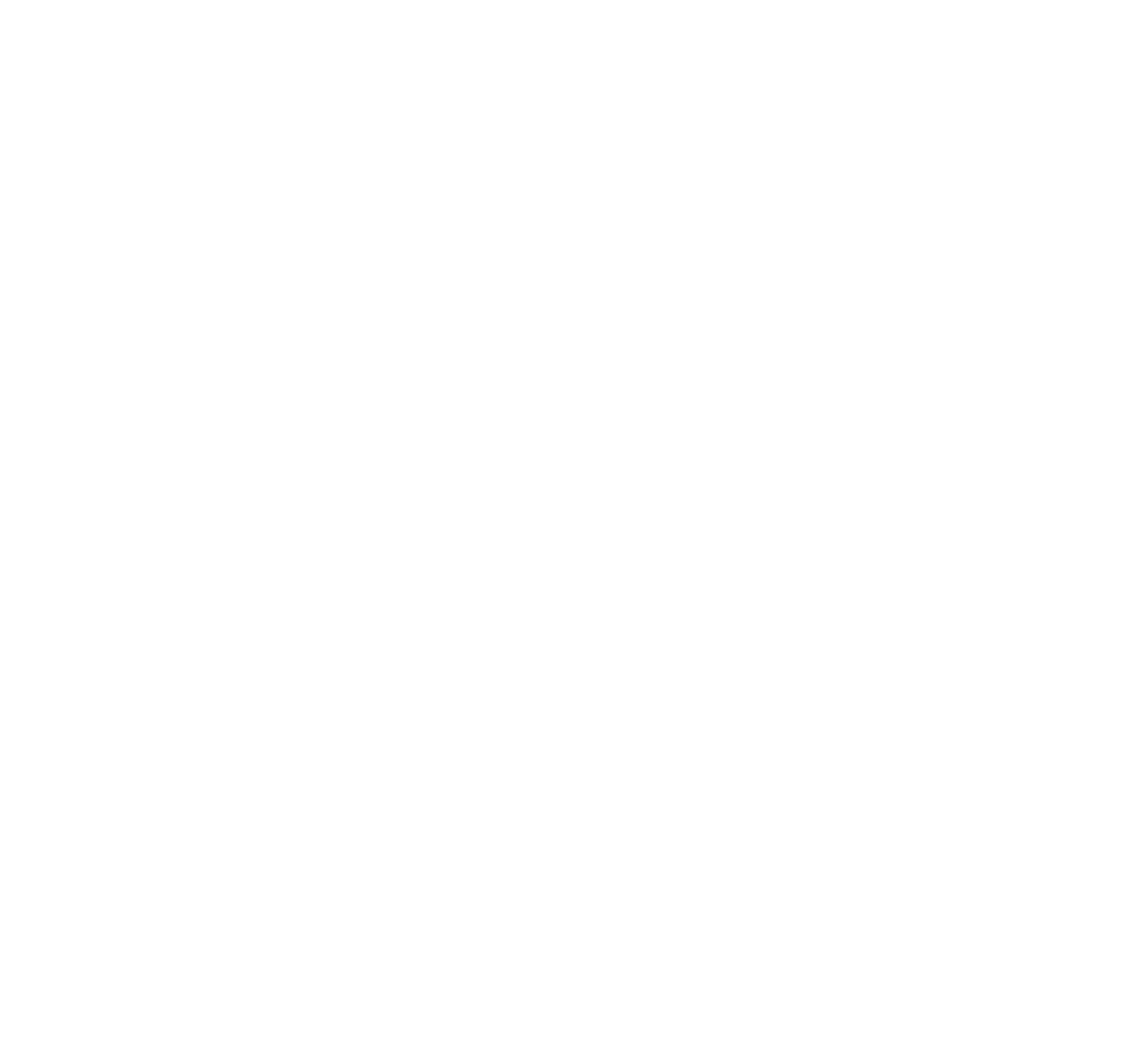
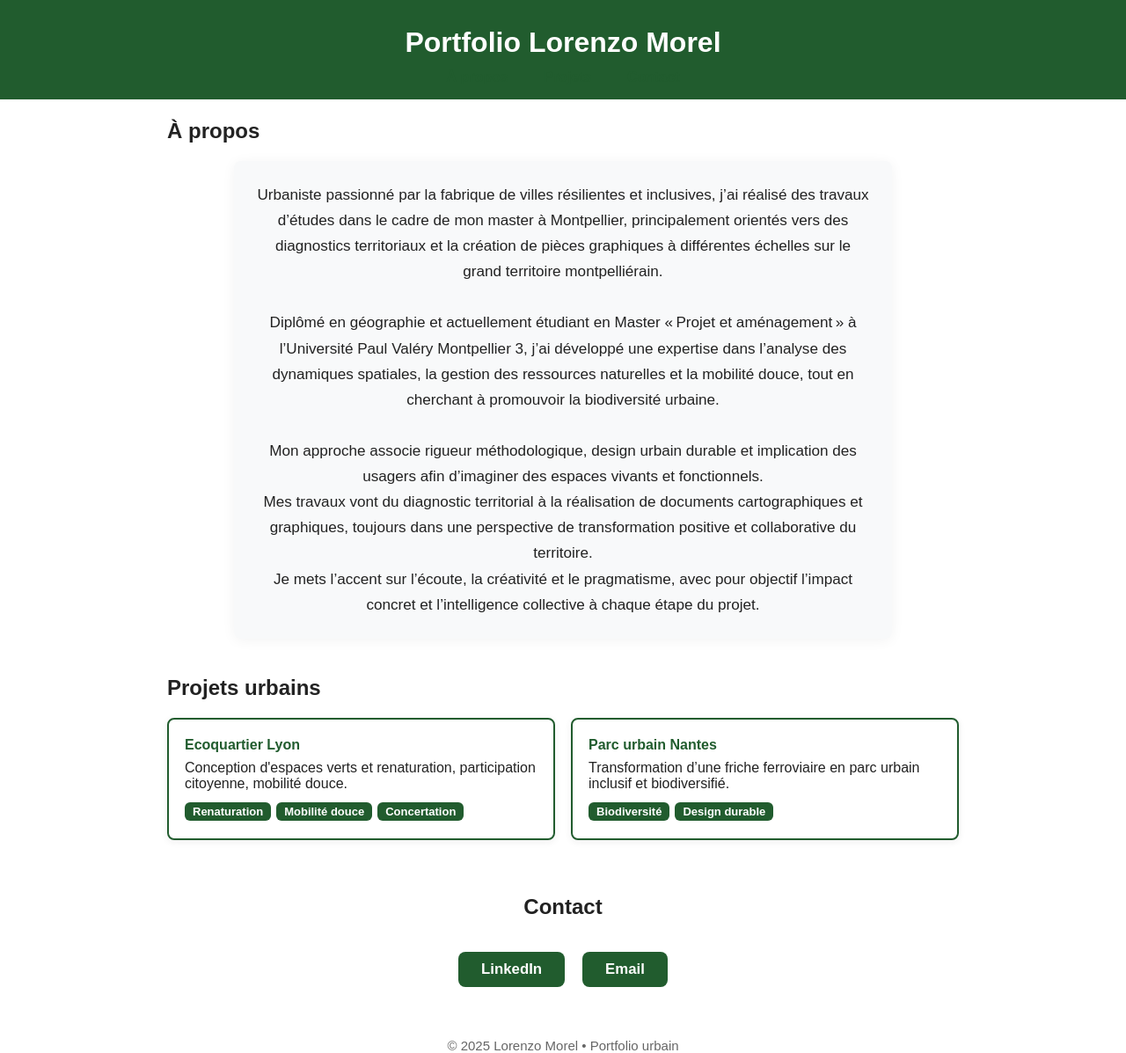
Before and after one commit to lorenzomorel77/Portfolio, a plain HTML site: page index.html in a window 1280 px wide. Shown: the whole page at 88% size. Before the commit the page ends 800 px from the top, so only its background shows below. Drawn offline with Linux system fonts and the light colour scheme.

Commit message:
Update index.html

```diff
--- a/index.html
+++ b/index.html
@@ -12,14 +12,7 @@
     nav { margin-top:12px;}
     nav a { color:#215c2e; text-decoration:none; margin:0 18px; font-weight:bold;}
     section { margin-bottom: 42px; }
-    section h2 {
-      color: #215c2e;
-      font-size: 2rem;
-      margin-bottom: 28px;
-      margin-top: 0;
-      font-weight: 700;
-      text-align: center; /* TITRES CENTRÉS */
-    }
+    /* Centrer et embellir À propos */
     #about-text {
       text-align: center;
       max-width: 700px;
@@ -37,8 +30,18 @@
     .project-title { font-weight: bold; color:#215c2e; margin-bottom:8px; }
     .project-desc { margin-bottom:12px; }
     .tag { display:inline-block; color:#fff;font-size:13px;font-weight:bold; background:#215c2e; border-radius:6px; padding:3px 9px; margin-right:6px;}
-    #contact-section { display: flex; flex-direction: column; align-items: center; }
-    .contact-btns { display: flex; gap: 20px; justify-content: center; margin: 18px 0 16px 0;}
+    /* Contact centré */
+    #contact-section {
+      display: flex;
+      flex-direction: column;
+      align-items: center;
+    }
+    .contact-btns {
+      display: flex;
+      gap: 20px;
+      justify-content: center;
+      margin: 18px 0 16px 0;
+    }
     .contact-btns a { display:inline-block; padding:10px 26px; color:#fff; background:#215c2e; border-radius:8px; text-decoration:none; font-weight:bold; font-size:1.05em; transition:background .2s;}
     .contact-btns a:hover { background: #288141;}
     footer { text-align: center; font-size:15px; color: #666; margin:38px 0 0; }
@@ -49,4 +52,91 @@
     }
     /* Modal */
     .modal-bg{position:fixed;top:0;left:0;width:100vw;height:100vh;background:rgba(33,92,46,0.19);display:none;align-items:center;justify-content:center;z-index:100;}
-    .modal{background:#fff;border:2px solid #215
+    .modal{background:#fff;border:2px solid #215c2e;padding:28px 24px;border-radius:12px;min-width:300px;max-width:94vw;max-height:76vh;overflow-y:auto;}
+    .modal-title{font-weight:bold;font-size:21px;color:#215c2e;}
+    .modal-close{position:absolute;top:20px;right:32px;font-size:33px;cursor:pointer;color:#215c2e;}
+    .modal-content{margin-top:16px;}
+  </style>
+</head>
+<body>
+  <header>
+    <h1>Portfolio Lorenzo Morel</h1>
+    <nav>
+      <a href="#about">À propos</a>
+      <a href="#projects">Projets</a>
+      <a href="#contact">Contact</a>
+    </nav>
+  </header>
+  <main>
+    <section id="about">
+      <h2>À propos</h2>
+      <div id="about-text">
+        Urbaniste passionné par la fabrique de villes résilientes et inclusives, j’ai réalisé des travaux d’études dans le cadre de mon master à Montpellier, principalement orientés vers des diagnostics territoriaux et la création de pièces graphiques à différentes échelles sur le grand territoire montpelliérain.<br><br>
+        Diplômé en géographie et actuellement étudiant en Master « Projet et aménagement » à l’Université Paul Valéry Montpellier 3, j’ai développé une expertise dans l’analyse des dynamiques spatiales, la gestion des ressources naturelles et la mobilité douce, tout en cherchant à promouvoir la biodiversité urbaine.<br><br>
+        Mon approche associe rigueur méthodologique, design urbain durable et implication des usagers afin d’imaginer des espaces vivants et fonctionnels.<br>
+        Mes travaux vont du diagnostic territorial à la réalisation de documents cartographiques et graphiques, toujours dans une perspective de transformation positive et collaborative du territoire.<br>
+        Je mets l’accent sur l’écoute, la créativité et le pragmatisme, avec pour objectif l’impact concret et l’intelligence collective à chaque étape du projet.
+      </div>
+    </section>
+    <section id="projects">
+      <h2>Projets urbains</h2>
+      <div class="project-grid">
+        <div class="project-card" onclick="openModal('proj1')">
+          <div class="project-title">Ecoquartier Lyon</div>
+          <div class="project-desc">Conception d'espaces verts et renaturation, participation citoyenne, mobilité douce.</div>
+          <span class="tag">Renaturation</span><span class="tag">Mobilité douce</span><span class="tag">Concertation</span>
+        </div>
+        <div class="project-card" onclick="openModal('proj2')">
+          <div class="project-title">Parc urbain Nantes</div>
+          <div class="project-desc">Transformation d’une friche ferroviaire en parc urbain inclusif et biodiversifié.</div>
+          <span class="tag">Biodiversité</span><span class="tag">Design durable</span>
+        </div>
+      </div>
+    </section>
+    <section id="contact-section">
+      <h2>Contact</h2>
+      <div class="contact-btns">
+        <a href="https://www.linkedin.com/in/lorenzo-morel-566aa4233/" target="_blank">LinkedIn</a>
+        <a href="mailto:lorenzomorel77@gmail.com">Email</a>
+      </div>
+    </section>
+  </main>
+  <footer>
+    &copy; 2025 Lorenzo Morel • Portfolio urbain
+  </footer>
+  <!-- Modal structure -->
+  <div class="modal-bg" id="modal-bg">
+    <div class="modal">
+      <span class="modal-close" onclick="closeModal()">&times;</span>
+      <div class="modal-title" id="modal-title"></div>
+      <div class="modal-content" id="modal-content"></div>
+    </div>
+  </div>
+  <script>
+    const projects = {
+      "proj1": {
+        title: "Ecoquartier Lyon",
+        content: "Zone modifiable : Ajoutez ici des visuels, cartes, textes sur le projet Ecoquartier Lyon."
+      },
+      "proj2": {
+        title: "Parc urbain Nantes",
+        content: "Zone modifiable : Ajoutez ici vos documents, textes ou images sur le parc urbain Nantes."
+      }
+    };
+    function openModal(proj) {
+      document.getElementById('modal-title').textContent = projects[proj].title;
+      document.getElementById('modal-content').innerHTML = projects[proj].content;
+      document.getElementById('modal-bg').style.display = "flex";
+    }
+    function closeModal() {
+      document.getElementById('modal-bg').style.display = "none";
+    }
+    window.addEventListener('keydown', function(e) {
+      if (e.key === "Escape") closeModal();
+    });
+    document.getElementById('modal-bg').onclick = function(e) {
+      if (e.target === this) closeModal();
+    };
+  </script>
+</body>
+</html>
```
